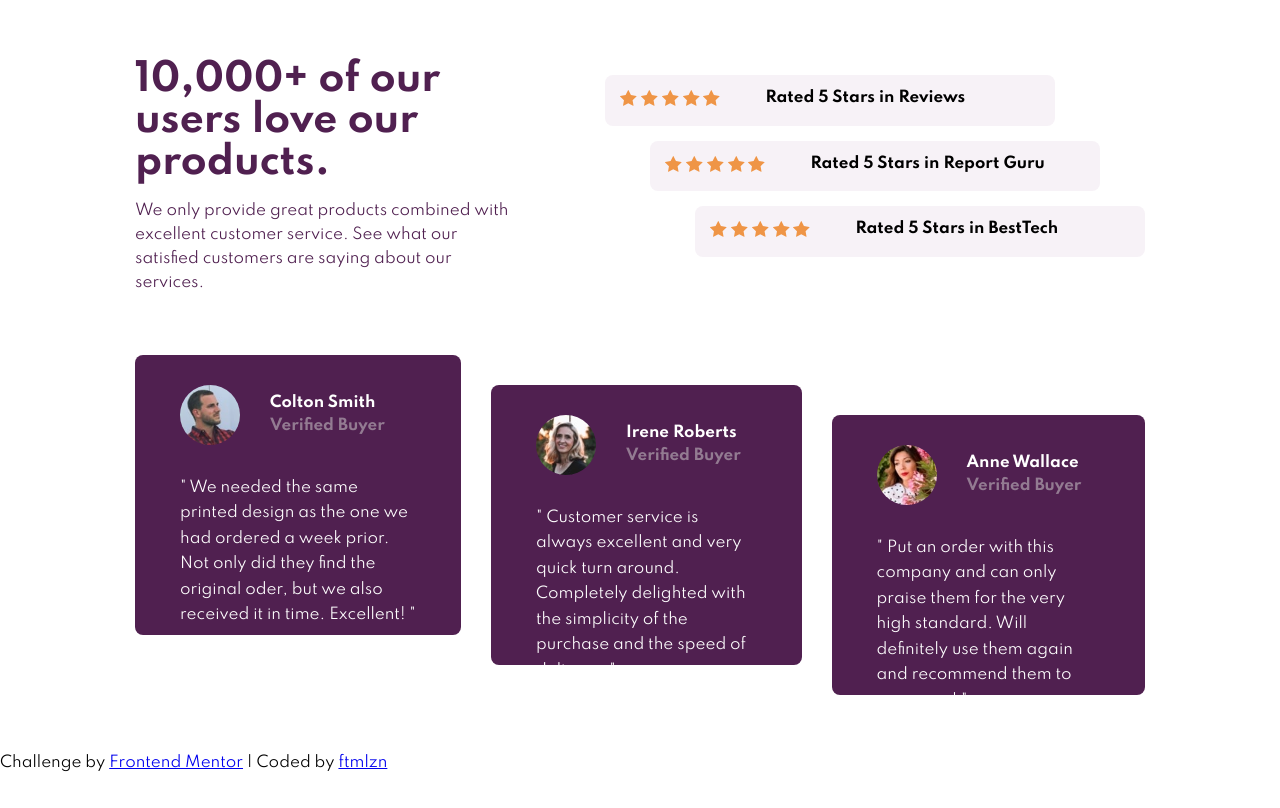
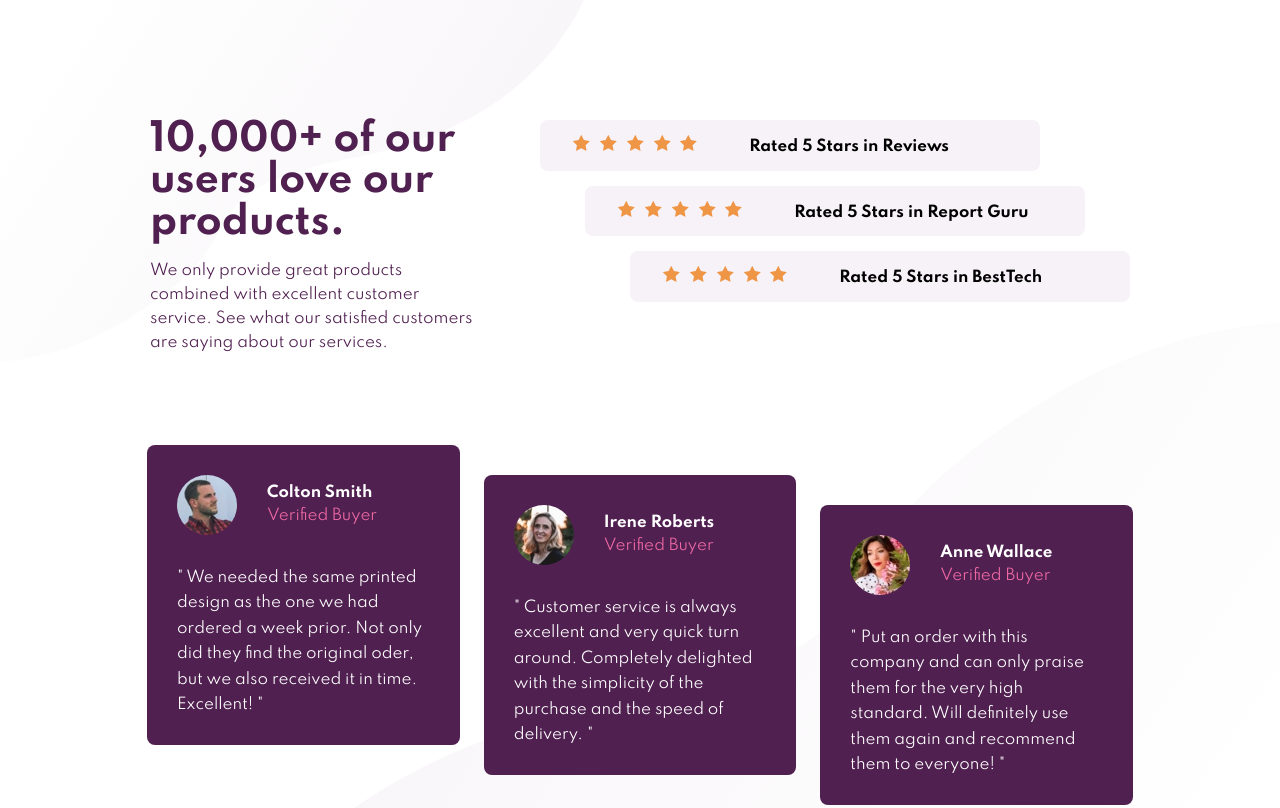
Before and after one commit to fatimalazan/frontend-mentor-social-proof-section, a plain HTML site: page index.html in a window 1280 px wide. Shown: the top 808 px of the page. Drawn offline with Linux system fonts and the light colour scheme.

Commit message:
Updates style.css

```diff
--- a/style.css
+++ b/style.css
@@ -16,7 +16,7 @@
 }
 
 html, body {
-    height: 100%;
+    height: auto;
     width: 100%;
 }
 
@@ -25,13 +25,139 @@ html {
 }
 
 body {
-    font-size: 1rem;
+    font-size: .8rem;
     font-family: 'Spartan', sans-serif;
     line-height: 1.1;
-    /* background-image: url(images/bg-pattern-top-desktop.svg), url(images/bg-pattern-bottom-desktop.svg);
-    background-position: top left, bottom right;
-    background-size: cover;
-    background-repeat: no-repeat; */
+    background: url(images/bg-pattern-top-mobile.svg) top left no-repeat, url(images/bg-pattern-bottom-mobile.svg) bottom right no-repeat;
+}
+
+h1 {
+    font-size: 2rem;
+}
+
+a {
+    text-decoration: none;
+}
+
+.social-proof {
+    height: 100%;
+    max-width: 100%;
+    position: relative;
+    text-align: center;
+    padding: 4rem .6rem;
+}
+
+.first-row {
+    display: flex;
+    flex-direction: column;
+    padding: 1rem 2rem;
+}
+
+.header {
+    flex: 1;
+}
+
+#section-header {
+    color: var(--verydarkmagenta);
+    margin-bottom: 1rem;
+}
+
+#section-desc {
+    color: var(--verydarkmagenta);
+    line-height: 1.6;
+    margin-bottom: 1.2rem;
+}
+
+.rate {
+    flex: 1;
+}
+
+.rate-box {
+    width: 100%;
+    display: block;
+    background-color: var(--lightgraymagenta);
+    border-radius: 8px;
+    padding: 1.3rem 2rem;
+    margin-right: 0;
+    margin-bottom: 1rem;
+}
+
+.five-stars {
+    display: block;
+    margin-bottom: 1rem;
+}
+
+.five-stars > img {
+    padding: 0 .1rem;
+}
+
+.rate-desc {
+    font-weight: 700;
+}
+
+.second-row {
+    display: flex;
+    flex-direction: column;
+    padding: 1rem;
+}
+
+.card-review {
+    flex: 1;
+    max-height: 280px;
+    height: 100%;
+    background-color: var(--verydarkmagenta);
+    color: var(--white);
+    text-align: left;
+    margin: .8rem;
+    padding: 2rem;
+    border-radius: 8px;
+}
+
+.info {
+    display: flex;
+    flex-direction: row;
+    align-items: center;
+}
+
+.info > img {
+    width: 60px;
+    border-radius: 50%;
+    margin-right: 2rem;
+}
+
+.buyer {
+    color: var(--white);
+    font-weight: 700;
+    margin-bottom: .4rem;
+}
+
+.buyer-desc {
+    color: var(--softpink);
+}
+
+.review-text {
+    line-height: 1.7;
+    margin-top: 2rem;
+}
+
+.attribution {
+    margin: 2rem 0;
+    color: var(--softpink);
+    font-size: .6rem;
+    text-align: center;
+}
+
+@media screen and (min-width: 768px) {
+    .social-proof {
+        padding: 7rem 5rem;
+    }
+}
+
+
+@media screen and (min-width: 1280px) {
+    body {
+        font-size: 1rem;
+        background: url(images/bg-pattern-top-desktop.svg) top left no-repeat, url(images/bg-pattern-bottom-desktop.svg) bottom right no-repeat;
     }
 
     h1 {
@@ -42,7 +168,8 @@ h1 {
         height: 100%;
         max-width: 100%;
         position: relative;
-    padding: 3rem 7rem;
+        text-align: left;
+        padding: 7rem 8rem;
     }
 
     .first-row {
@@ -63,36 +190,42 @@ h1 {
     #section-desc {
         color: var(--verydarkmagenta);
         line-height: 1.6;
+        margin-bottom: 0;
     }
 
     .rate {
-    flex: 1;
+        flex: 2;
     }
 
     .rate-box {
-    width: 450px;
-    display: flex;
-    flex-direction: row;
+        max-width: 500px;
+        width: 100%;
+        display: block;
+        float: right;
         background-color: var(--lightgraymagenta);
         border-radius: 8px;
-    padding: 1rem;
-    margin: 1rem 0;
+        padding: 1rem 2rem;
+        margin-bottom: 1rem;
     }
 
+
     .rate-box:nth-child(1) {
-    margin-left: 6rem;
+        margin-right: 6rem;
     }
 
     .rate-box:nth-child(2) {
-    margin-left: 9rem;
+        margin-right: 3rem;
     }
 
-.rate-box:nth-child(3) {
-    margin-left: 12rem;
+
+    .five-stars {
+        display: inline-block;
+        margin-bottom: 0;
+        margin-right: 3rem;
     }
 
-.five-stars {
-    margin-right: 3rem;
+    .five-stars > img {
+        padding: 0 .2rem;
     }
 
     .rate-desc {
@@ -106,24 +239,27 @@ h1 {
     }
 
     .card-review {
-    height: 280px;
+        flex: 1;
+        max-height: 300px;
+        height: 100%;
         background-color: var(--verydarkmagenta);
         color: var(--white);
-    padding: 2rem 3rem;
-    margin: 0 1rem;
+        text-align: left;
+        margin: 0 .8rem;
+        padding: 2rem;
         border-radius: 8px;
     }
 
     .card-review:nth-child(1) {
-    margin-top: 2rem;
+        margin-top: 4rem;
     }
 
     .card-review:nth-child(2) {
-    margin-top: 4rem;
+        margin-top: 6rem;
     }
 
     .card-review:nth-child(3) {
-    margin-top: 6rem;
+        margin-top: 8rem;
     }
 
 
@@ -139,20 +275,18 @@ h1 {
         margin-right: 2rem;
     }
 
-.info-name {
-    font-weight: 700;
-}
-
     .buyer {
         color: var(--white);
+        font-weight: 700;
         margin-bottom: .4rem;
     }
 
     .buyer-desc {
-    color: var(--darkgraymagenta);
+        color: var(--softpink);
     }
 
     .review-text {
         line-height: 1.7;
         margin-top: 2rem;
     }
+}
```
Lines whose indentation alone changed are shown as unchanged.
